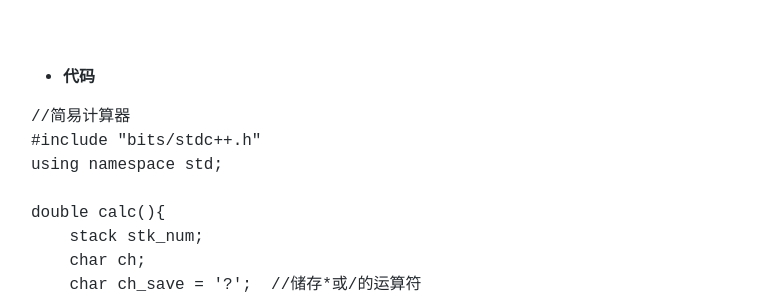
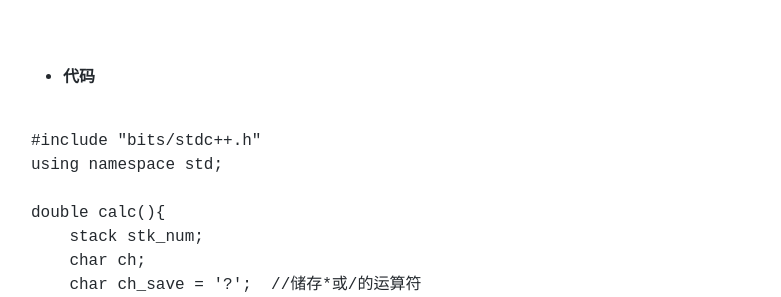
Before and after one commit to houzaj/houzaj.github.io, a Jekyll site: the page built from _posts/2017-11-10-Recursion.md, in a window 1280 px wide and 900 px high, scrolled down 2192 px. Shown: the part 152-449 px from the top of the window, without its empty margins (249-1030 px from the left). Built offline with Jekyll 4.4.1, drawn with Linux system fonts in a browser that asks for light colours; nearby versions of some CDN libraries; comment, search, counter and statistics services are not loaded; a style sheet for code colours, icons or effects is not loaded.

Commit message:
Update 2017-11-10-Recursion.md

```diff
--- a/_posts/2017-11-10-Recursion.md
+++ b/_posts/2017-11-10-Recursion.md
@@ -55,7 +55,7 @@ PPT下载： [https://mega.nz/#F!tXADUZjI](https://mega.nz/#F!tXADUZjI!Si0jjfq0R
 <br>
 
 - **代码**
-<pre class="line-numbers"><code class="language-cpp">//简易计算器
+<pre class="line-numbers"><code class="language-cpp">
 #include "bits/stdc++.h"
 using namespace std;
 
```
